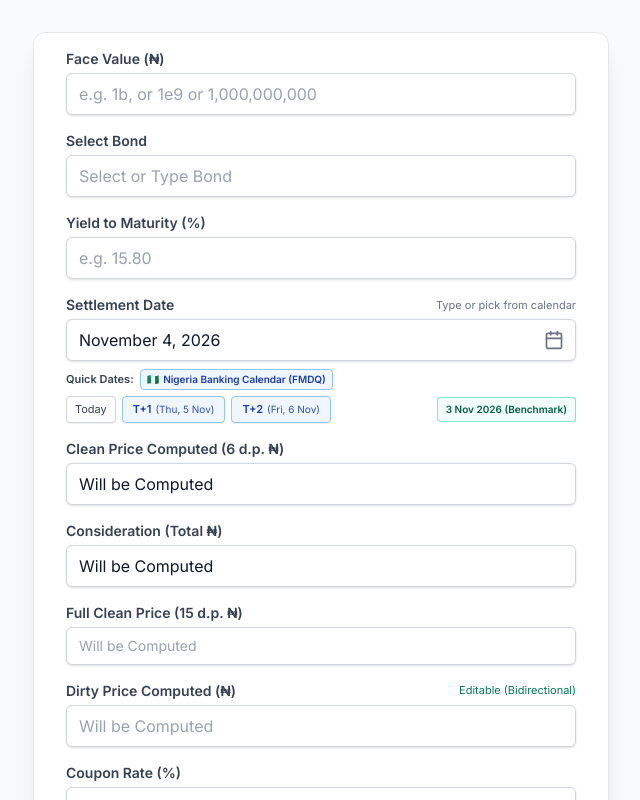
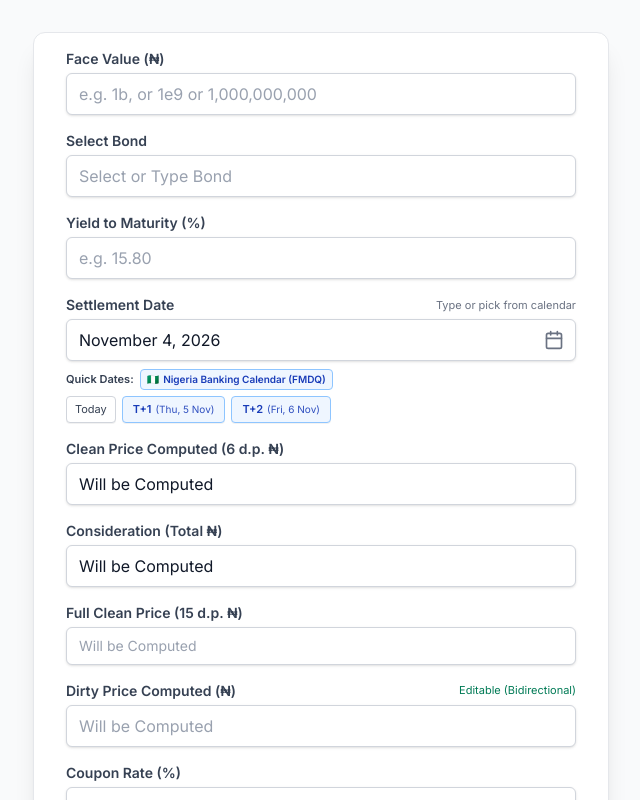
Before and after one commit to auduatiku-lab/naijabondcalculator2, a React (Vite) app: page / in a window 1280 px wide. Shown: the top 800 px of the page, without its empty margins (319-959 px from the left). Built offline with nearby package versions, Linux system fonts and the light colour scheme.

Commit message:
refactor(ui): remove benchmark date button
Remove the hardcoded Kenyan benchmark date button to clean up the UI and maintain focus on Nigerian bond calculations.

```diff
--- a/src/App.tsx
+++ b/src/App.tsx
@@ -1966,14 +1966,7 @@ export default function App() {
                             <span>T+2</span>
                             <span className="text-[10px] font-normal opacity-90">({quickDates.t2.label})</span>
                         </button>
-                        <button
-                            type="button"
-                            onClick={() => handleDateSelection(new Date(2026, 10, 3))}
-                            title="Settlement benchmark for Kenyan 2041 IFB and verification against Excel model"
-                            className="px-2 py-1 rounded border border-emerald-300/80 bg-emerald-50/70 text-emerald-800 hover:bg-emerald-100 transition cursor-pointer text-[10px] font-semibold ml-auto"
-                        >
-                            3 Nov 2026 (Benchmark)
-                        </button>
+
                     </div>
 
                     {(quickDates.t1.skippedDetails.length > 0 || quickDates.t2.skippedDetails.length > 0) && (
```
